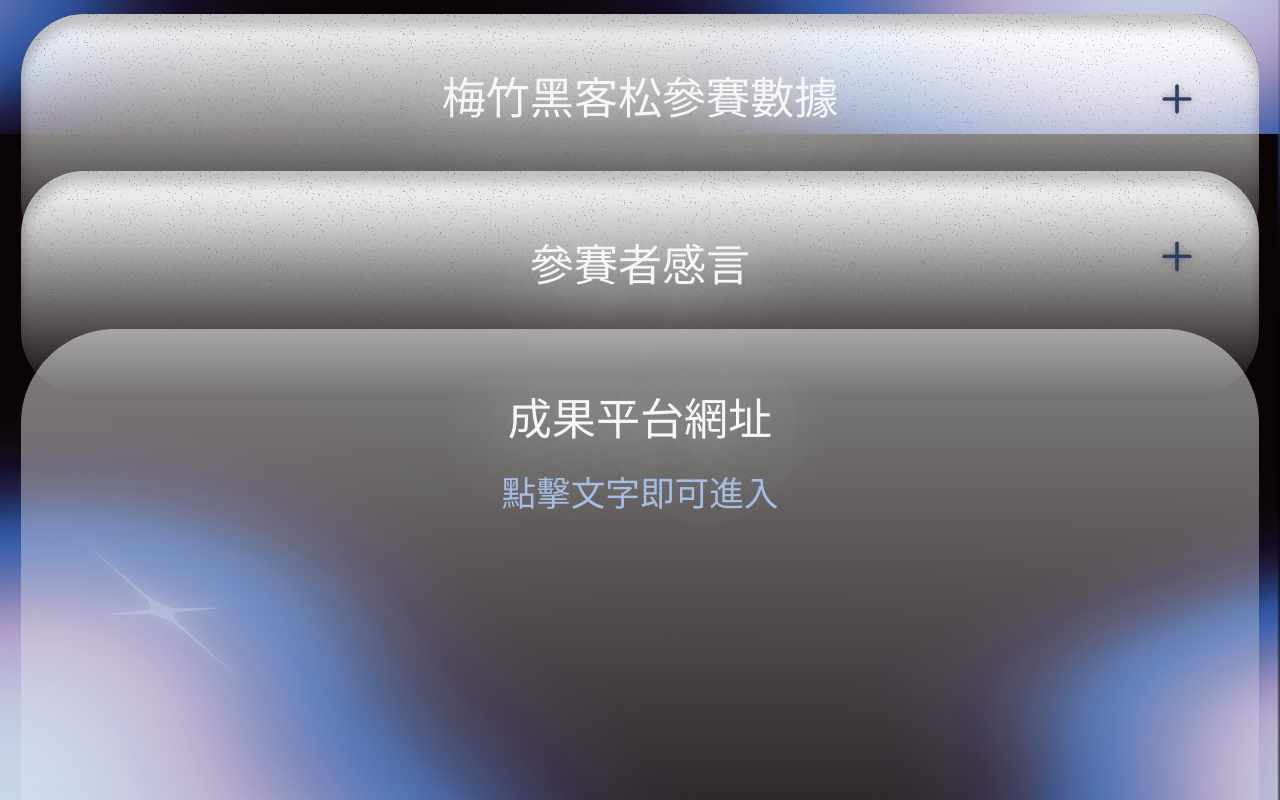
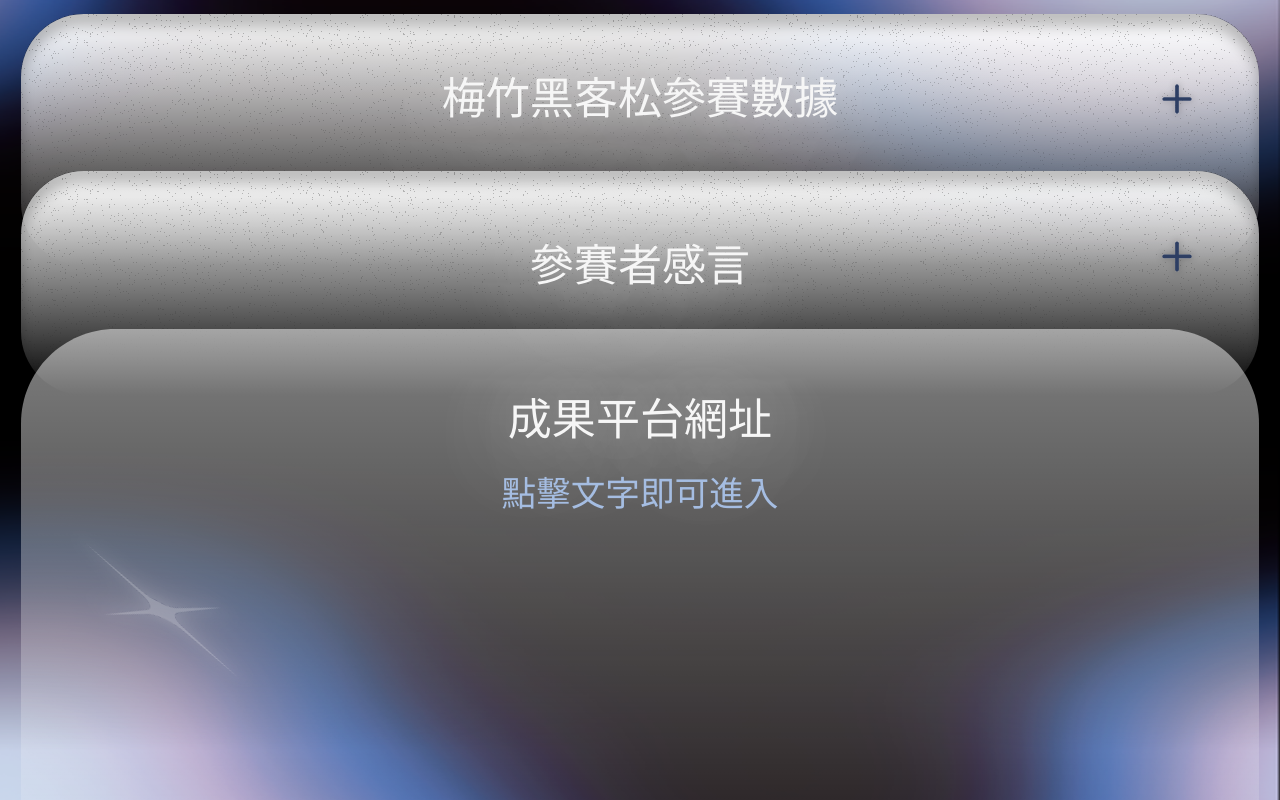
Before and after one commit to Official-Meichu-Hackathon/2026-signup, a React (Vite) app in the folder frontend/: page /stats in a window 1280 px wide. Shown: the part 480-1280 px from the top of the page. Built offline with nearby package versions, Linux system fonts and the light colour scheme; the HTML template or start-up script is replaced by a standard one; a web font is replaced by a local one.

Commit message:
fix/stats layout background line

```diff
--- a/frontend/src/index.css
+++ b/frontend/src/index.css
@@ -658,6 +658,18 @@ body {
     0 0 30px rgba(160, 180, 255, 0.22);
 }
 
+/* 頁面背景光暈（bg-gradient.png）專用。
+   素材 707×1000，發光只在上緣約 45%，從一半以下整片都是不透明的
+   rgb(10,4,4)。頁面通常鋪兩張：一張貼齊 top-0、一張 bottom-0 + rotate-180，
+   後者畫在前者之上。旋轉後那片「不透明近黑」會變成它的『上緣』，於是在
+   y = 頁面高度 − 1064 的位置，把下面那張的藍色一刀切掉，形成一條橫貫整頁
+   的硬邊；頁面一長高（縮放、開合手風琴）邊就跟著移動。
+   這裡把沒有資訊量的暗尾淡出，讓兩張只靠發光的部分疊合，接縫就消失了。 */
+.page-glow {
+  -webkit-mask-image: linear-gradient(to bottom, #000 42%, transparent 72%);
+  mask-image: linear-gradient(to bottom, #000 42%, transparent 72%);
+}
+
 .glass-dark {
   background: rgba(255, 255, 255, 0.06);
   backdrop-filter: blur(70px);
--- a/frontend/src/views/MobileProblemsView.tsx
+++ b/frontend/src/views/MobileProblemsView.tsx
@@ -163,12 +163,12 @@ export default function MobileProblemsView({
           <img
             src={bgGradient}
             alt=""
-            className="pointer-events-none absolute top-0 left-0 h-[52%] w-full object-cover"
+            className="page-glow pointer-events-none absolute top-0 left-0 h-[52%] w-full object-cover"
           />
           <img
             src={bgGradient}
             alt=""
-            className="pointer-events-none absolute bottom-[3%] left-0 h-[34%] w-full rotate-180 object-cover"
+            className="page-glow pointer-events-none absolute bottom-[3%] left-0 h-[34%] w-full rotate-180 object-cover"
           />
           <MobileStars />
           <TitleStars />
--- a/frontend/src/views/MobileStatsView.tsx
+++ b/frontend/src/views/MobileStatsView.tsx
@@ -42,12 +42,12 @@ export default function MobileStatsView({
         <img
           src={bgGradient}
           alt=""
-          className="pointer-events-none absolute top-0 left-0 h-[52%] w-full object-cover select-none"
+          className="page-glow pointer-events-none absolute top-0 left-0 h-[52%] w-full object-cover select-none"
         />
         <img
           src={bgGradient}
           alt=""
-          className="pointer-events-none absolute bottom-[3%] left-0 h-[34%] w-full rotate-180 object-cover select-none"
+          className="page-glow pointer-events-none absolute bottom-[3%] left-0 h-[34%] w-full rotate-180 object-cover select-none"
         />
         <MobileStatsStars />
 
--- a/frontend/src/views/ProblemsView.tsx
+++ b/frontend/src/views/ProblemsView.tsx
@@ -29,12 +29,12 @@ export default function ProblemsView() {
       <img
         src={bgGradient}
         alt=""
-        className="pointer-events-none absolute top-0 left-[-9.44%] h-[1064px] w-[109.44%] max-w-none select-none"
+        className="page-glow pointer-events-none absolute top-0 left-[-9.44%] h-[1064px] w-[109.44%] max-w-none select-none"
       />
       <img
         src={bgGradient}
         alt=""
-        className="pointer-events-none absolute bottom-0 left-[-9.44%] h-[1064px] w-[109.44%] max-w-none rotate-180 select-none"
+        className="page-glow pointer-events-none absolute bottom-0 left-[-9.44%] h-[1064px] w-[109.44%] max-w-none rotate-180 select-none"
       />
       {/* 小星點（共用元件）鋪底，設計稿的 5 顆大星疊在其上 */}
       <ProblemStars />
--- a/frontend/src/views/StatsView.tsx
+++ b/frontend/src/views/StatsView.tsx
@@ -28,12 +28,12 @@ export default function StatsView() {
       <img
         src={bgGradient}
         alt=""
-        className="pointer-events-none absolute top-0 left-[-9.44%] h-[1064px] w-[109.44%] max-w-none select-none"
+        className="page-glow pointer-events-none absolute top-0 left-[-9.44%] h-[1064px] w-[109.44%] max-w-none select-none"
       />
       <img
         src={bgGradient}
         alt=""
-        className="pointer-events-none absolute bottom-0 left-[-9.44%] h-[1064px] w-[109.44%] max-w-none rotate-180 select-none"
+        className="page-glow pointer-events-none absolute bottom-0 left-[-9.44%] h-[1064px] w-[109.44%] max-w-none rotate-180 select-none"
       />
       {/* 參賽數據電腦_星星閃爍（570:1341）：7 顆帶光暈的星，各自不同的閃爍
           相位差。鋪在背景漸層之上、內容之下。 */}
```
